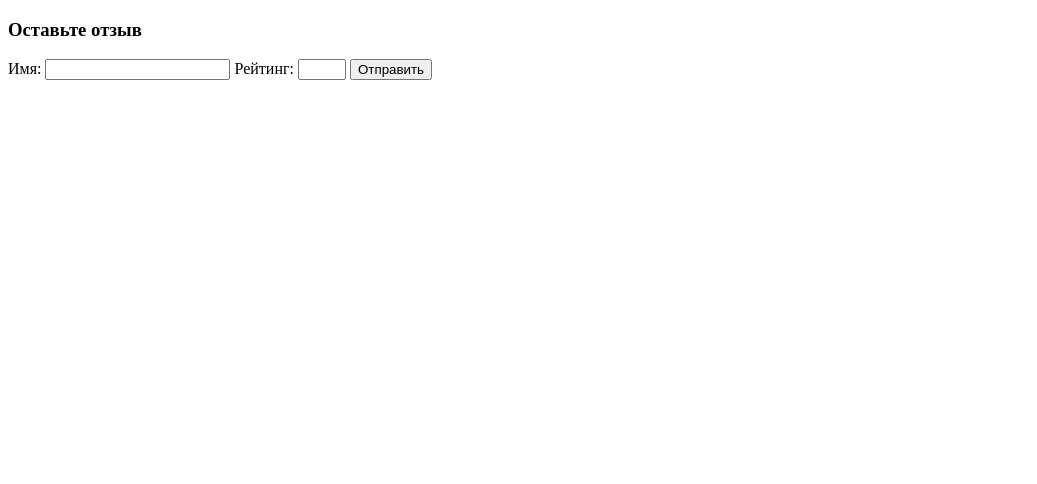
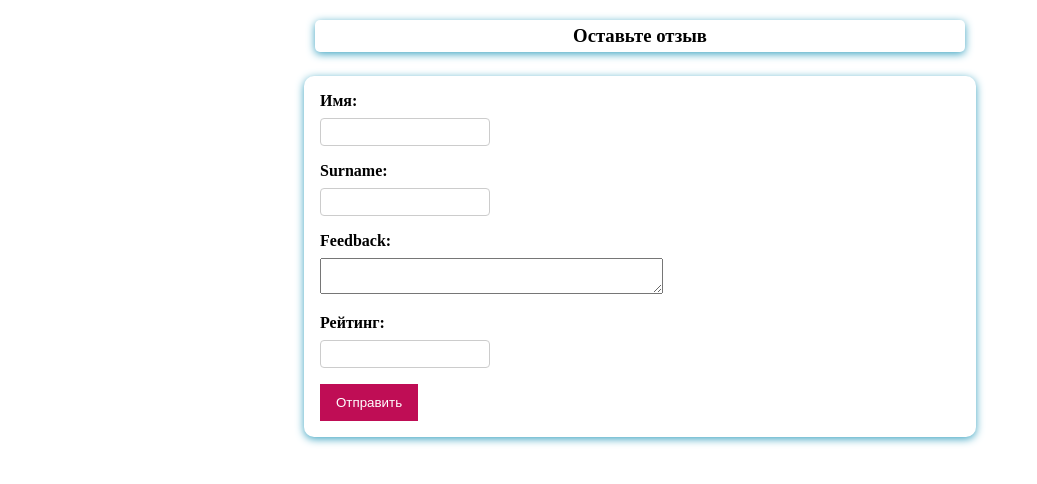
Before and after one commit to RustamKeneev/form_django_project, a Django app: page / in a window 1280 px wide. Shown: the top 484 px of the page, without its empty margins (0-1037 px from the left). Run offline with Django 4.2, Linux system fonts and the light colour scheme.

Commit message:
Manual setting of form fields and styles

```diff
--- a/feedback/forms.py
+++ b/feedback/forms.py
@@ -7,6 +7,6 @@ class FeedbackForm(forms.Form):
         'min_length': 'Слишком мало символов',
         'required': 'Укажите хотябы 2 символа',
     })
-    # surname = forms.CharField()
-    # feedback = forms.CharField(widget=forms.Textarea(attrs={'rows': 2, 'cols': 40}))
+    surname = forms.CharField()
+    feedback = forms.CharField(widget=forms.Textarea(attrs={'rows': 2, 'cols': 40}))
     rating = forms.IntegerField(label="Рейтинг", max_value=5, min_value=1)
--- /dev/null
+++ b/feedback/static/feedback/form.css
@@ -0,0 +1,77 @@
+body {
+    margin: 0;
+    font-family: SansSerif;
+}
+
+h3 {
+    width: 50%;
+    margin: 20px auto 5px;
+    text-align: center;
+    padding: 5px;
+    border-radius: 5px;
+    box-shadow: 0 2px 8px #3ca3c1;
+}
+
+form {
+    margin: 1.5rem auto 5px;
+    width: 90%;
+    max-width: 40rem;
+    padding: 1rem;
+    border-radius: 10px;
+    font-size: 16px;
+    background-color: white;
+    box-shadow: 0 2px 8px #3ca3c1;
+}
+
+button {
+    cursor: pointer;
+    background-color: #bf0d55;
+    color: white;
+    border: 10px solid #bf0d55;
+}
+
+button:hover, button:active {
+    background-color: #320777;
+    border-color: #320777;
+}
+
+.form-style {
+    margin-bottom: 1rem;
+}
+
+.form-style input {
+    font: inherit;
+    padding: 0.25rem;
+    border-radius: 4px;
+    border: 1px solid #ccc;
+    display: block;
+    width: 10rem;
+}
+
+.form-style input:focus {
+    border-color: #1f0050;
+    background-color: #f4eeff;
+    outline: none;
+}
+
+.form-style label {
+    font-weight: bold;
+    display: block;
+    margin-bottom: 0.5rem;
+}
+
+.errorlist {
+    list-style: none;
+    margin: 0;
+    padding: 0;
+    color: #ff2650;
+}
+
+.error input{
+    border-color: #aa1754;
+    background-color: #f4eeff;
+}
+
+.error.label  {
+    color: #aa1754;
+}
--- a/feedback/templates/feedback/feedback.html
+++ b/feedback/templates/feedback/feedback.html
@@ -1,14 +1,22 @@
+{% load static %}
 <!DOCTYPE html>
 <html lang="en">
 <head>
     <meta charset="UTF-8">
     <title>Title</title>
+    <link rel="stylesheet" href="{% static 'feedback/form.css' %}">
 </head>
 <body>
     <h3>Оставьте отзыв</h3>
     <form action="/" method="post">
         {% csrf_token %}
-        {{ form }}
+        {% for field in form %}
+            <div class="form-style {% if field.errors %} errors {% endif %} ">
+                {{ field.label_tag }}
+                {{ field.errors }}
+                {{ field }}
+            </div>
+        {% endfor %}
         <button>Отправить</button>
     </form>
 </body>
```
